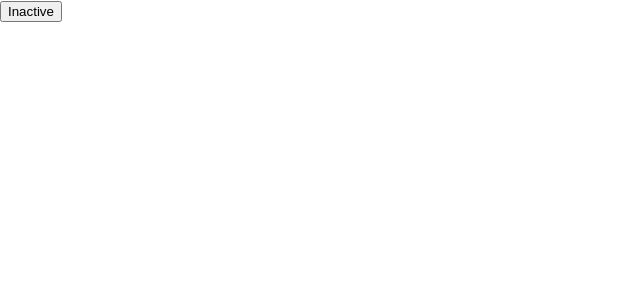
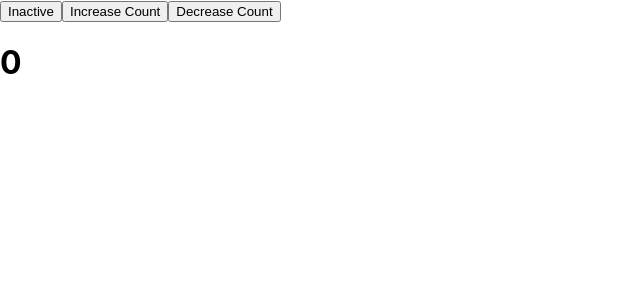
Before and after one commit to RWCannell/hooks-playground, a React (Create React App) app: page / in a window 1280 px wide. Shown: the top 300 px of the page, without its empty margins (0-640 px from the left). Built offline with nearby package versions, Linux system fonts and the light colour scheme.

Commit message:
Added simple count example

```diff
--- a/src/App.js
+++ b/src/App.js
@@ -2,12 +2,50 @@ import React, { useState } from 'react';
 
 function App() {
   const [isActive, setIsActive] = useState(false);
-  const buttonText = isActive ? 'Active' : 'Inactive';
+
+  // This is more concise
+  // const buttonText = isActive ? 'Active' : 'Inactive';
+
+  let buttonText = "";
+
+  if (isActive) {
+    buttonText = 'Active';
+  } else {
+    buttonText = 'Inactive';
+  }
+
+  const handleIsActiveOnClick = () => {
+    setIsActive(!isActive)
+  };
+
+  const [count, setCount] = useState(0);
+
+  const handleIncreaseCountOnClick = () => {
+    console.log("Current count: " + count);
+    setCount(count + 1);
+  }
+
+  const handleDecreaseCountOnClick = () => {
+    console.log("Current count: " + count);
+    setCount(count - 1);
+  }
+
+  console.log("Updated count: " + count);
 
   return (
-    <button onClick={() => setIsActive(!isActive)}>
-      { buttonText }
-    </button>
+    <>
+      <button onClick={handleIsActiveOnClick}>
+        { buttonText }
+      </button>
+
+      <button onClick={handleIncreaseCountOnClick}>
+        Increase Count
+      </button>
+      <button onClick={handleDecreaseCountOnClick}>
+        Decrease Count
+      </button>
+      <h1>{count}</h1>
+    </>
   );
 }
 
```
